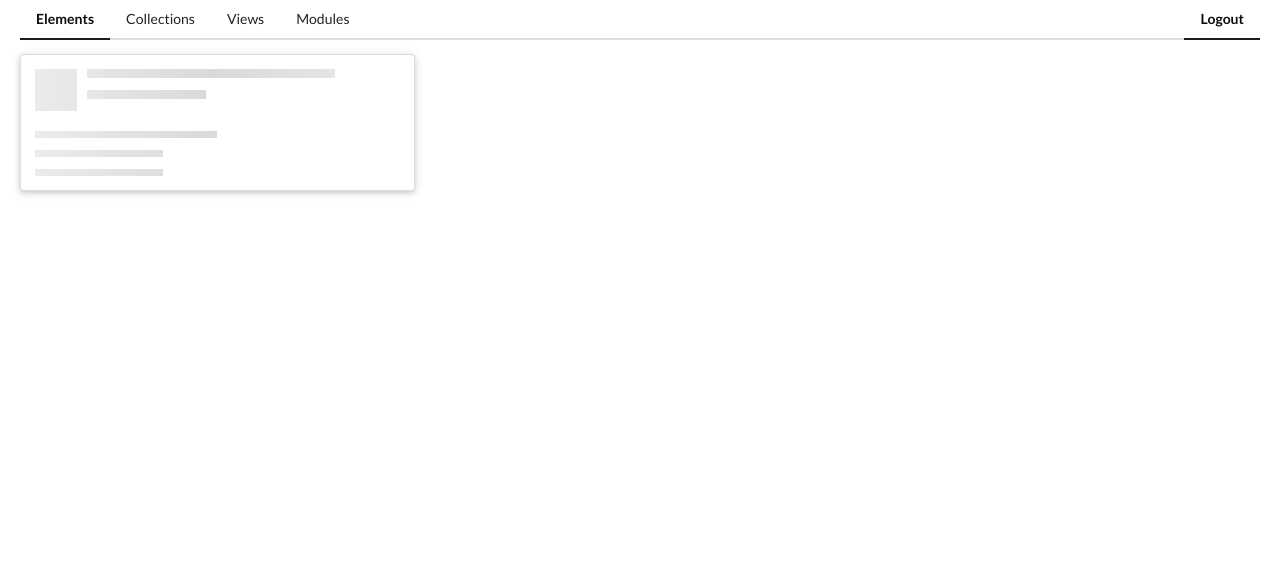
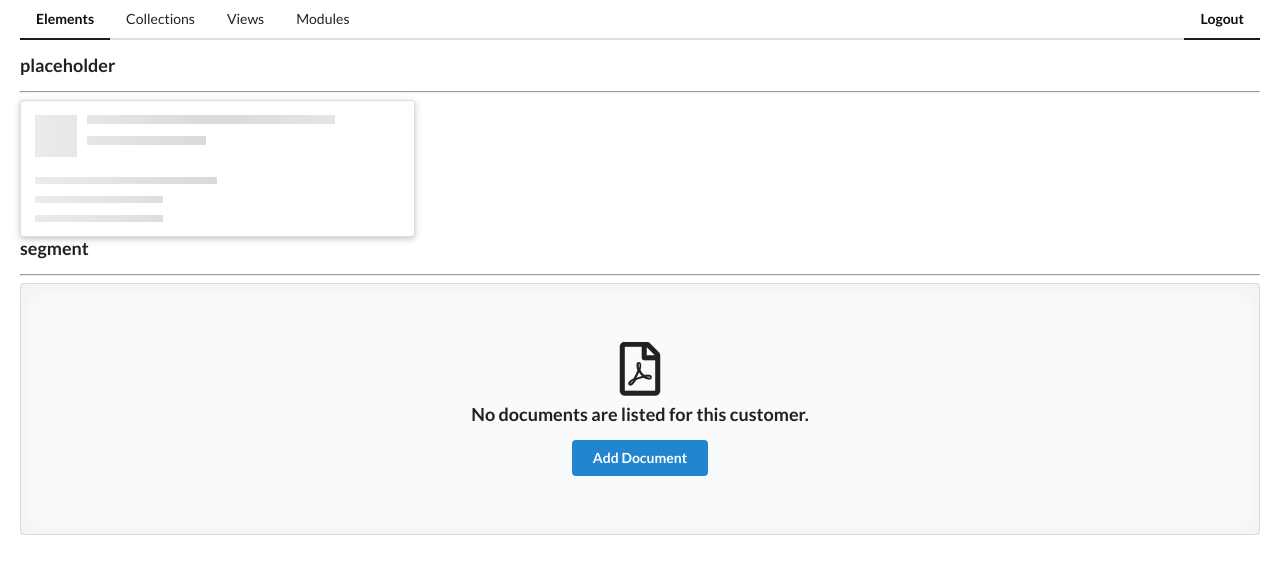
Before and after one commit to zKazemeini125/Compose-Module, an Angular app in the folder ngCompose/: page /elemenets in a window 1280 px wide. Shown: the top 574 px of the page. Built offline with nearby package versions, Linux system fonts and the light colour scheme.

Commit message:
ng-content

```diff
--- a/ngCompose/src/app/elements/el-home/el-home.component.html
+++ b/ngCompose/src/app/elements/el-home/el-home.component.html
@@ -1 +1,6 @@
+<app-divider>
+    placeholder
+</app-divider>
 <app-placeholder [header]="true" [lines]="2"></app-placeholder>
+<app-divider>segment</app-divider>
+<app-segment></app-segment>
--- a/ngCompose/src/app/elements/elements.module.ts
+++ b/ngCompose/src/app/elements/elements.module.ts
@@ -5,9 +5,11 @@
 import { ElHomeComponent } from './el-home/el-home.component';
 import { PlaceholderComponent } from './placeholder/placeholder.component';
 import { RepeaterDirective } from './repeater.directive';
+import { DividerComponent } from '../shared/divider/divider.component';
+import { SegmentComponent } from './segment/segment.component';
 
 @NgModule({
-  declarations: [ElHomeComponent, PlaceholderComponent, RepeaterDirective],
-  imports: [CommonModule, ElementsRoutingModule],
+  declarations: [ElHomeComponent, PlaceholderComponent, RepeaterDirective, SegmentComponent],
+  imports: [CommonModule, ElementsRoutingModule, DividerComponent],
 })
 export class ElementsModule {}
--- /dev/null
+++ b/ngCompose/src/app/elements/segment/segment.component.html
@@ -0,0 +1,7 @@
+<div class="ui placeholder segment">
+    <div class="ui icon header">
+        <i class="pdf file outline icon"></i>
+        No documents are listed for this customer.
+    </div>
+    <div class="ui primary button">Add Document</div>
+</div>
--- /dev/null
+++ b/ngCompose/src/app/shared/divider/divider.component.html
@@ -0,0 +1,4 @@
+<h3>
+    <ng-content></ng-content>
+</h3>
+<hr>
```
Also changed, not shown: ngCompose/src/app/elements/segment/segment.component.ts (added, +10 -0 lines), ngCompose/src/app/shared/divider/divider.component.ts (added, +9 -0 lines), ngCompose/src/app/shared/shared.module.ts (added, +10 -0 lines), ngCompose/src/app/elements/segment/segment.component.css (added), ngCompose/src/app/shared/divider/divider.component.css (added), 1 other file (tests, documents, lock files or other folders).
